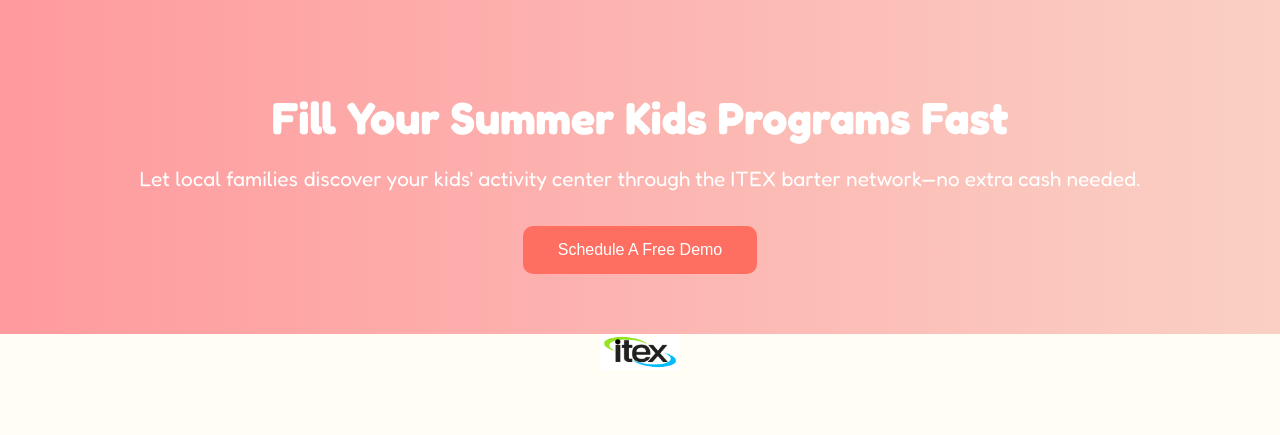
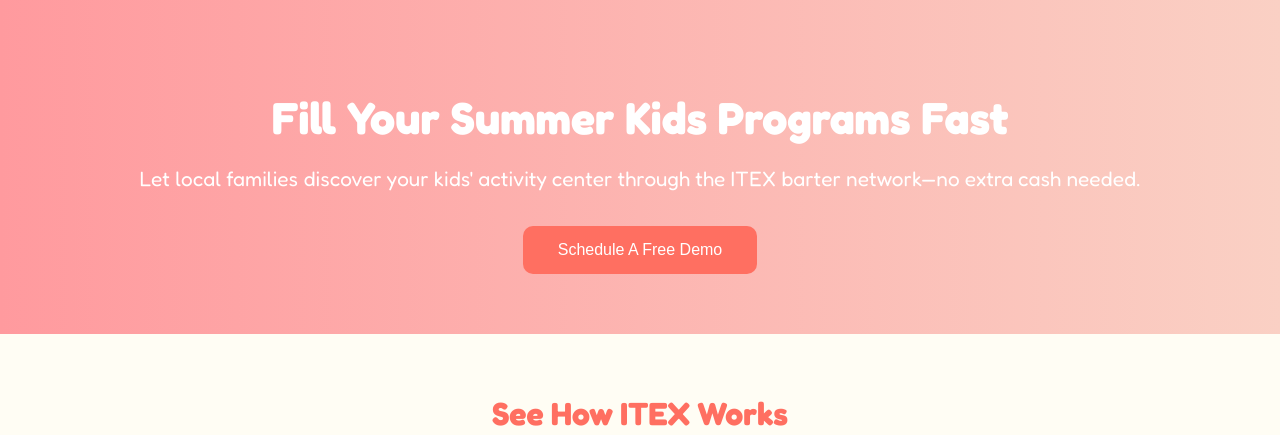
Before and after one commit to Kaigoitex/kidsnetwork, a plain HTML site: page index.html in a window 1280 px wide. Shown: the top 435 px of the page. Drawn offline with Linux system fonts and the light colour scheme.

Commit message:
Update index.html

```diff
--- a/index.html
+++ b/index.html
@@ -126,7 +126,7 @@
     <p>Let local families discover your kids' activity center through the ITEX barter network—no extra cash needed.</p>
     <button class="cta-btn">Schedule A Free Demo</button>
   </header>
-   <img src="itex-logo.png" alt="ITEX Logo" class="mini-logo">
+
   <section class="video-section">
       <h2 class="section-title">See How ITEX Works</h2>
       <iframe width="560" height="315" src="https://www.youtube.com/embed/DVBaICcGVtM?si=lhFCgrrRS-AXWG0I" title="YouTube video player" frameborder="0" allow="accelerometer; autoplay; clipboard-write; encrypted-media; gyroscope; picture-in-picture; web-share" referrerpolicy="strict-origin-when-cross-origin" allowfullscreen></iframe>
```
